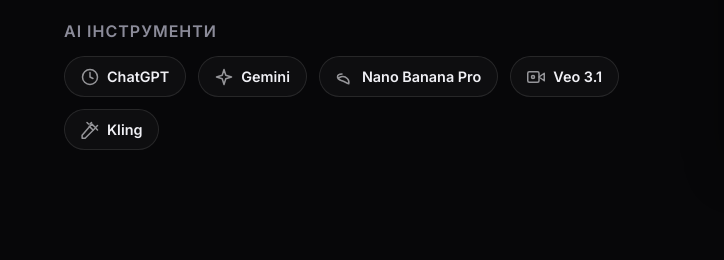
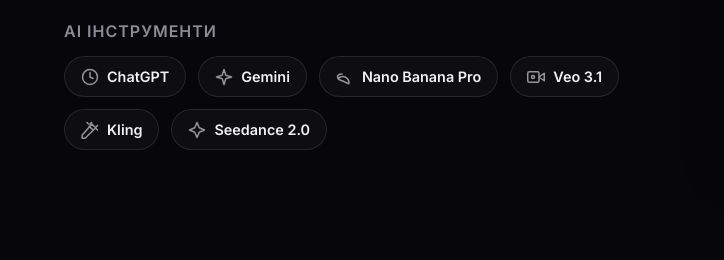
Before and after one commit to savage1590/VP.-Portfolio, a plain HTML site: page index.html in a window 1280 px wide. Shown: the part 3320-3580 px from the top of the page, 0-724 px from the left. Drawn offline with Linux system fonts and the light colour scheme.

Commit message:
Add Seedance 2.0 to AI tools

```diff
--- a/index.html
+++ b/index.html
@@ -240,6 +240,14 @@
                                         </svg>
                                         Kling
                                     </span>
+                                    <span class="skill-tag ai-tag">
+                                        <svg width="18" height="18" viewBox="0 0 24 24" fill="none"
+                                            stroke="currentColor" stroke-width="2" stroke-linecap="round"
+                                            stroke-linejoin="round">
+                                            <path d="M12 2l3 7 7 3-7 3-3 7-3-7-7-3 7-3z"></path>
+                                        </svg>
+                                        Seedance 2.0
+                                    </span>
                                 </div>
                             </div>
                         </div>
```
